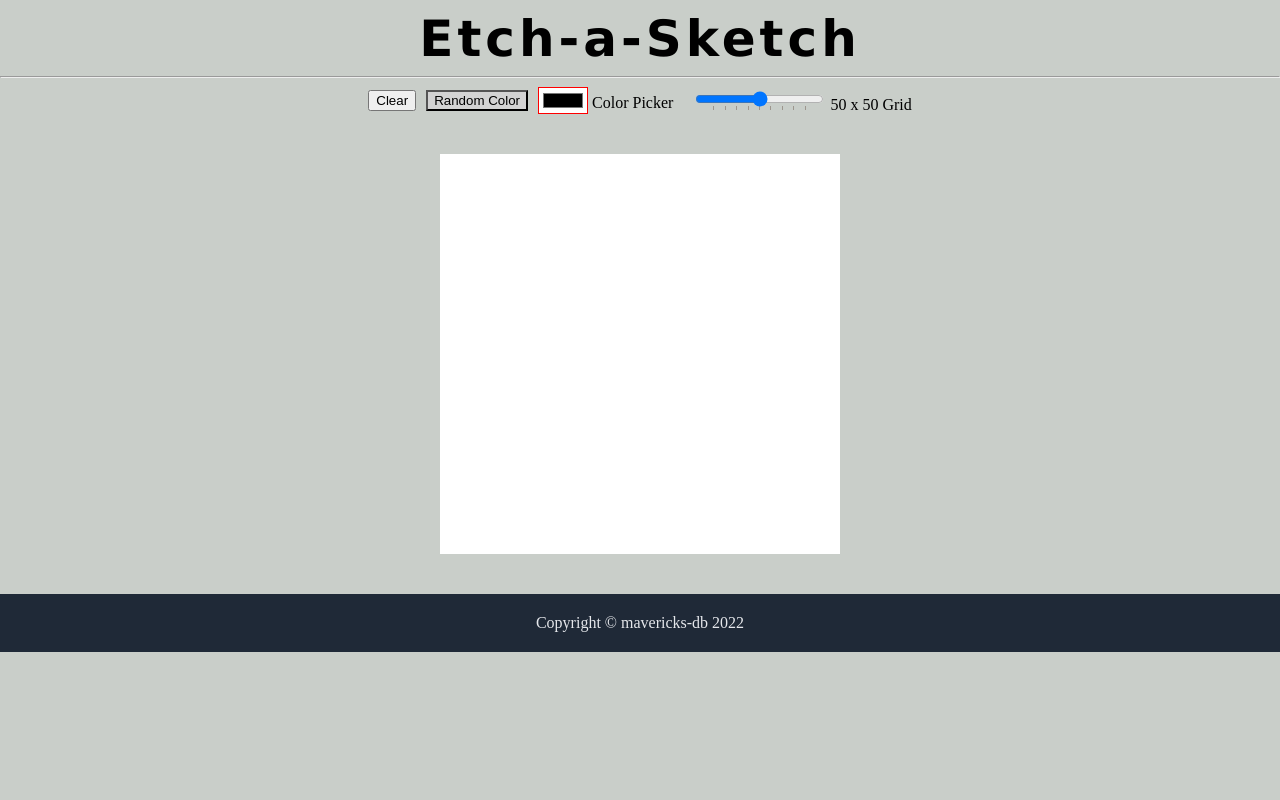
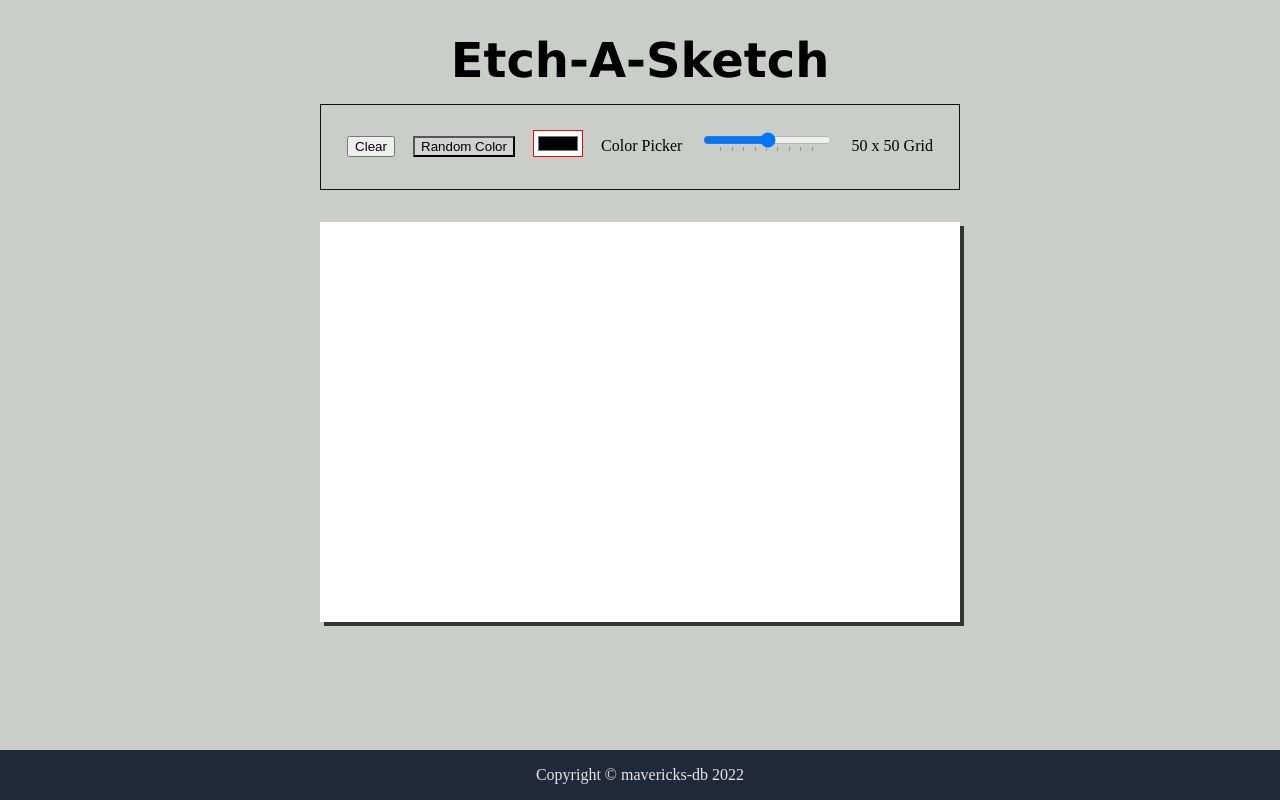
Before and after one commit to mavericks-db/etch-a-sketch, a website: page index.html in a window 1280 px wide. Drawn offline with Linux system fonts and the light colour scheme.

Commit message:
Add mobile version

```diff
--- a/index.html
+++ b/index.html
@@ -5,28 +5,17 @@
   <meta charset="UTF-8">
   <meta http-equiv="X-UA-Compatible" content="IE=edge">
   <meta name="viewport" content="width=device-width, initial-scale=1.0">
-    <meta name="author" content="Mavericks Balitaan">
-    <link rel="stylesheet" href="style.css">
-    <script src="script.js" defer></script>
-    <title>Document</title>
+  <title>Etch-A-Sketch</title>
+  <link rel="stylesheet" href="./stylesheet/style.css">
+  <script src="./script.js" defer></script>
 </head>
 
 <body>
-    <div class="site-title">Etch-a-Sketch</div>
-    <hr>
-    <div class="section">
-        <div>
-            <input  id="clearBtn" type="button" value="Clear">
-        </div>
-        <div>
-            <input  id="randomColor" type="button" value="Random Color">
-        </div>
-        <div>
+  <h1>Etch-A-Sketch</h1>
+  <div class="options">
+      <input id="clearBtn" type="button" value="Clear">
+      <input id="randomColor" type="button" value="Random Color">
       <input type="color" id="colorPicker" value="#000000"> Color Picker
-        </div>
-
-        <br>
-        <div>
       <input type="range" id="sizeSlider" min="1" max="100" step="1" list="tickmarks">
       <datalist id="tickmarks">
         <option value="10"></option>
@@ -41,12 +30,11 @@
       </datalist>
       <span id="sizeDisplay">50 x 50 Grid</span>
   </div>
-    </div>
   <div class="container" id="container"></div>
-    <div class="footer">Copyright ©
+  <footer class="footer">Copyright ©
     <a href="https://github.com/mavericks-db">mavericks-db</a>
     2022
-    </div>
+  </footer>
 </body>
 
 </html>
--- a/script.js
+++ b/script.js
@@ -1,90 +1,87 @@
 const container = document.getElementById('container');
 const clearBtn = document.getElementById('clearBtn');
 const randomColor = document.getElementById('randomColor');
-const colorSpecify = document.getElementById('colorSpecify');
+const colorPicker = document.getElementById('colorPicker');
 
-clearBtn.addEventListener('click', e => clearGrid());
-randomColor.addEventListener('click', e => randomMode());
-
-
-let mode = "";
+let mode = '';
 function randomMode() {
   randomColor.style.borderColor = 'red';
   randomColor.style.backgroundColor = 'white';
   colorPicker.style.borderColor = '';
-    colorPicker.style.backgroundColor = "lightgrey";
+  colorPicker.style.backgroundColor = 'lightgrey';
   mode = 'random';
 }
 
-const defaultColor = "#000000";
+const defaultColor = '#000000';
 const defaultGridSize = 16;
-
 let currentColor = defaultColor;
 let currentGridSize = defaultGridSize;
 
-let colorPicker = document.getElementById('colorPicker');
 colorPicker.addEventListener('change', (event) => {
   randomColor.style.borderColor = '';
-    randomColor.style.backgroundColor = "lightgrey";
+  randomColor.style.backgroundColor = 'lightgrey';
   colorPicker.style.borderColor = 'red';
-    colorPicker.style.backgroundColor = "white";
+  colorPicker.style.backgroundColor = 'white';
   mode = 'color';
   currentColor = event.target.value;
 });
 
-let sizeSlider = document.getElementById('sizeSlider');
-let sizeDisplay = document.getElementById('sizeDisplay');
+function clearGrid() {
+  const x = container.querySelectorAll('div');
+  x.forEach((x) => x.style.backgroundColor = '#FFFFFF');
+}
+
+let grid;
+let mouseDown = false;
+
+function changeColor(event) {
+  if (event.type === 'mouseover' && !mouseDown) return;
+  if (mode === 'color') {
+    this.style.backgroundColor = currentColor;
+  }
+  if (mode === 'random') {
+    const redRan = Math.floor(Math.random() * 255);
+    const greenRan = Math.floor(Math.random() * 255);
+    const blueRan = Math.floor(Math.random() * 255);
+    this.style.backgroundColor = `rgb(${redRan},${greenRan},${blueRan})`;
+  }
+}
+
+function gridMaker() {
+  clearGrid();
+  for (let i = 0; i < currentGridSize * currentGridSize; i += 1) {
+    grid = document.createElement('div');
+    container.appendChild(grid);
+
+    grid.style.backgroundColor = '#FFFFFF';
+    container.style.gridTemplateColumns = `repeat(${currentGridSize}, 1fr)`;
+    container.style.gridTemplateRows = `repeat(${currentGridSize}, 1fr)`;
+
+    grid.addEventListener('mouseover', changeColor);
+    grid.addEventListener('mousedown', changeColor);
+  }
+}
+
+const sizeSlider = document.getElementById('sizeSlider');
+const sizeDisplay = document.getElementById('sizeDisplay');
 sizeSlider.addEventListener('change', (event) => {
   currentGridSize = event.target.value;
   sizeDisplay.innerHTML = `${currentGridSize} x ${currentGridSize} Grid`;
   gridMaker();
 });
 
-let mouseDown = false;
 document.body.onmousedown = () => (mouseDown = true);
 document.body.onmouseup = () => (mouseDown = false);
-
-let grid;
-function gridMaker() {
-    clearGrid();
-    for (let i = 0; i < currentGridSize * currentGridSize; i++) {
-        grid = document.createElement('div');
-        container.appendChild(grid);
-
-        grid.style.backgroundColor = "#FFFFFF";
-        container.style.gridTemplateColumns = `repeat(${currentGridSize}, 1fr)`
-        container.style.gridTemplateRows = `repeat(${currentGridSize}, 1fr)`
-
-        grid.addEventListener('mouseover', changeColor);
-        grid.addEventListener('mousedown', changeColor);
-    }
-}
-
-function changeColor(event) {
-    if (event.type === 'mouseover' && !mouseDown) return
-    if (mode == 'color') {
-        this.style.backgroundColor = currentColor;
-    }
-    if (mode == 'random') {
-        let redRan = Math.floor(Math.random() * 255);
-        let greenRan = Math.floor(Math.random() * 255);
-        let blueRan = Math.floor(Math.random() * 255);
-        this.style.backgroundColor = `rgb(${redRan},${greenRan},${blueRan})`;
-    }
-}
-
-function clearGrid() {
-    let x = container.querySelectorAll('div')
-    x.forEach(x => x.style.backgroundColor = "#FFFFFF");
-}
-
 
 window.onload = () => {
   gridMaker();
   randomColor.style.borderColor = '';
-    randomColor.style.backgroundColor = "lightgrey";
+  randomColor.style.backgroundColor = 'lightgrey';
   colorPicker.style.borderColor = 'red';
-    colorPicker.style.backgroundColor = "white";
+  colorPicker.style.backgroundColor = 'white';
   mode = 'color';
   currentColor = defaultColor;
-}
+};
+
+clearBtn.addEventListener('click', () => clearGrid());
+randomColor.addEventListener('click', () => randomMode());
--- /dev/null
+++ b/stylesheet/style.scss
@@ -0,0 +1,99 @@
+$border-check: 1px solid crimson;
+
+* {
+  box-sizing: border-box;
+  // border: $border-check;
+}
+
+html {
+  scroll-behavior: smooth;
+}
+
+@mixin margin-sides($size) {
+  margin-left: $size;
+  margin-right: $size;
+}
+
+body {
+  margin: 0;
+  padding: 0;
+  background-color: #c9cec9;
+}
+
+h1 {
+  display: block;
+  text-align: center;
+  font-size: 2.5rem;
+  font-family: Verdana, Geneva, Tahoma, sans-serif;
+  font-weight: bold;
+  @include margin-sides(auto);
+  margin-top: 2rem;
+  margin-bottom: 1rem;
+}
+
+.options {
+  display: grid;
+  grid-template-columns: auto auto;
+  place-items: center;
+  text-align: center;
+  border: 1px solid #101010;
+  margin-bottom: 2rem;
+  @include margin-sides(4rem);
+
+  input {
+    margin-top: 1rem;
+  }
+}
+
+.container {
+  @include margin-sides(auto);
+
+  width: 70vw;
+  height: 50vh;
+  display: grid;
+  z-index: 1;
+  background-color: black;
+  box-shadow: 4px 4px 0 0 rgba(0, 0, 0, 0.75);
+}
+
+.footer {
+  display: block;
+  background-color: #1f2937;
+  color: #e5e7eb;
+  text-align: center;
+  padding: 1rem;
+  display: block;
+  position: fixed;
+  bottom: 0;
+  width: 100%;
+
+  a {
+    text-decoration: none;
+    color: #e5e7eb;
+  }
+}
+
+
+// Desktop Version
+@media (min-width: 768px) {
+  h1 {
+    font-size: 3rem;
+  }
+
+  .options {
+    display: flex;
+    flex-direction: row;
+    justify-content: space-evenly;
+    align-items: baseline;
+
+    @include margin-sides(auto);
+    width: 50%;
+    padding: 0.5rem 0.5rem 2rem;
+  }
+
+  .container {
+    width: 50%;
+    height: 50vh;
+  }
+
+}
```
Also changed, not shown: MIT.md (added, +8 -0 lines), package.json (added, +32 -0 lines), .eslintrc.json (added), .github/workflows/linters.yml (added), .stylelintrc.json (added), README.md, app_screenshot.png (added), style.css (deleted), stylesheet/style.css (added), 4 other files. Lines whose indentation alone changed are shown as unchanged.
